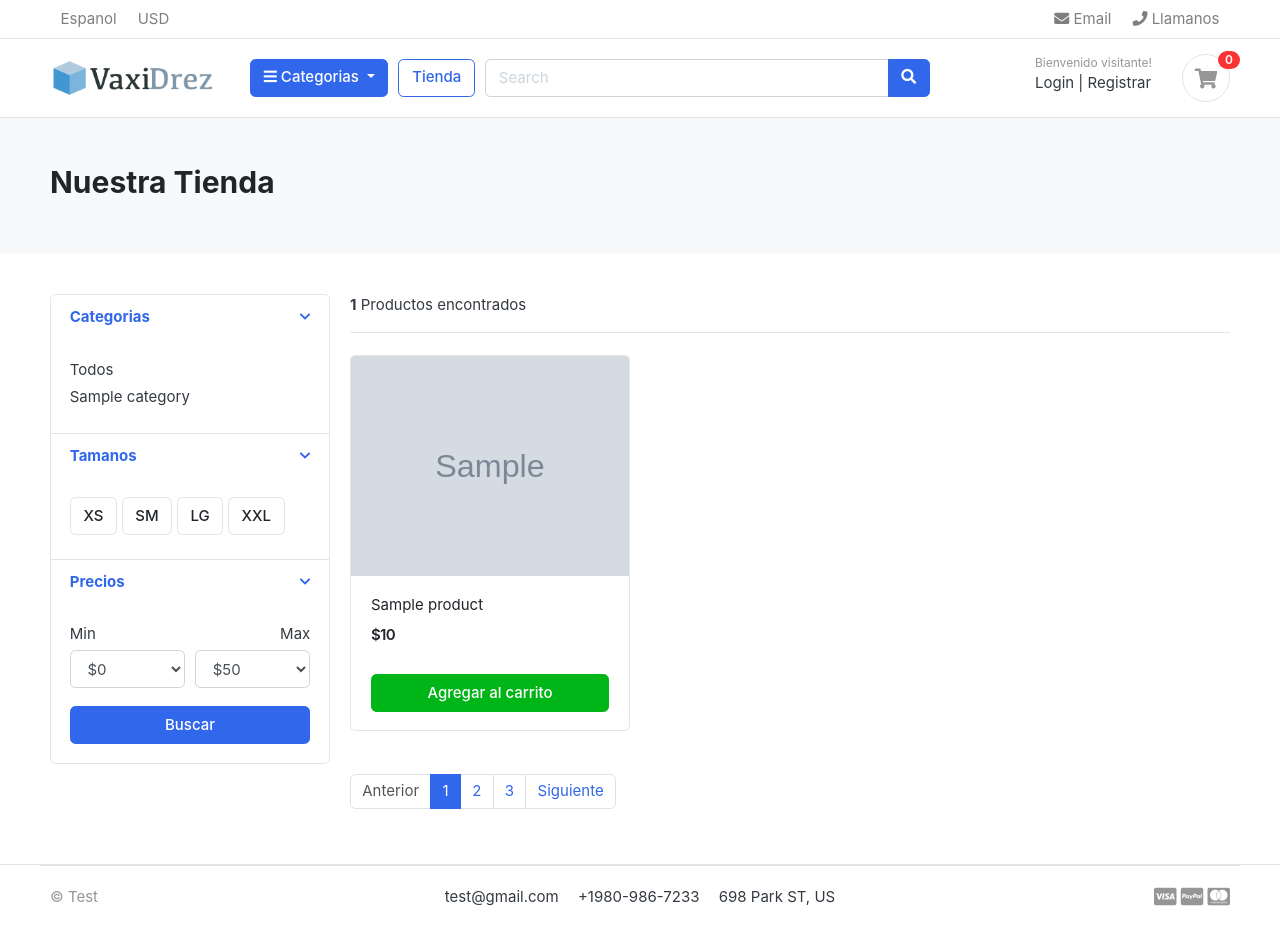
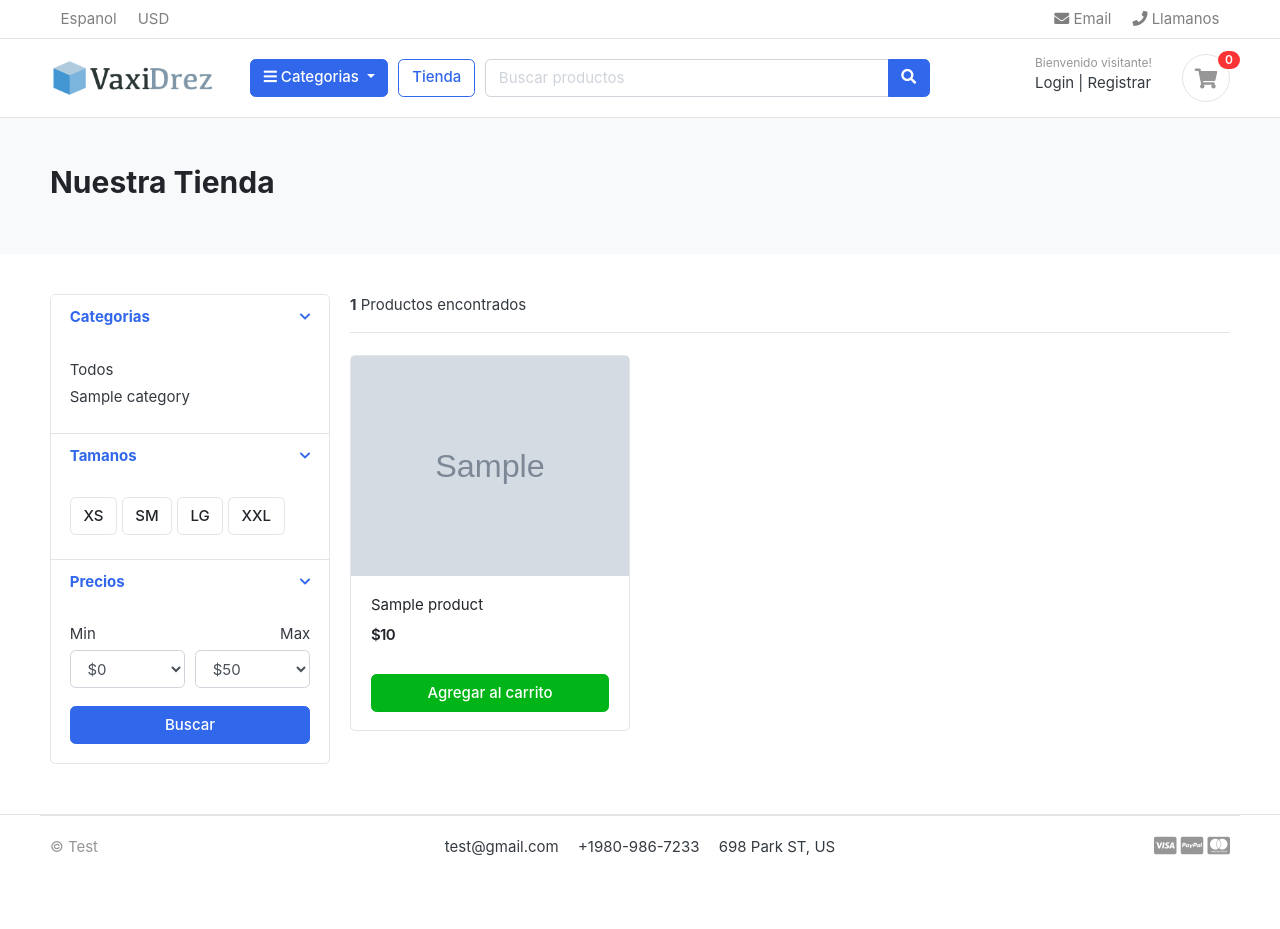
Before and after one commit to JasoSalgado/Ecommerce, a Django app: page /store/ in a window 1280 px wide. After the commit the page ends 856 px from the top, so only its background shows below. Run offline with Django 4.2, Linux system fonts and the light colour scheme; tables that the repository leaves empty hold one stand-in row (values such as "Sample post"); grey boxes marked "Sample" are stand-in pictures; some web fonts are replaced.

Commit message:
ADD: search by keyword

```diff
--- a/store/urls.py
+++ b/store/urls.py
@@ -5,6 +5,7 @@ from . import views
 
 urlpatterns = [
     path("", views.store, name="store"),
-    path("<slug:category_slug>/", views.store, name="products_by_category"),
-    path("<slug:category_slug>/<slug:product_slug>/", views.product_detail, name="product_detail"),
+    path("category/<slug:category_slug>/", views.store, name="products_by_category"),
+    path("category/<slug:category_slug>/<slug:product_slug>/", views.product_detail, name="product_detail"),
+    path("search/", views.search, name="search"),
 ]
--- a/store/views.py
+++ b/store/views.py
@@ -1,6 +1,10 @@
 # store/views.py
 # Django modules
+from genericpath import exists
+from multiprocessing import context
 from django.shortcuts import render, get_object_or_404
+from django.core.paginator import EmptyPage, PageNotAnInteger, Paginator
+from django.db.models import Q
 
 # My modules
 from .models import Product
@@ -15,16 +19,24 @@ def store(request, category_slug=None):
 
     if category_slug != None:
         categories = get_object_or_404(Category, slug=category_slug)
-        products = Product.objects.filter(category=categories, is_available=True)
+        products = Product.objects.filter(category=categories, is_available=True).order_by("id")
+        paginator = Paginator(products, 5)
+        page = request.GET.get("page")
+        paged_products = paginator.get_page(page)
         product_count = products.count()
+
 
     else:
          # An istance loads all data from model product
-        products = Product.objects.all().filter(is_available=True)
+        products = Product.objects.all().filter(is_available=True).order_by("id")
+        # Paginator
+        paginator = Paginator(products, 5)
+        page = request.GET.get("page")
+        paged_products = paginator.get_page(page)
         product_count = products.count()
 
     context = {
-        'products': products,
+        'products': paged_products,
         'product_count': product_count,
     }
     return render(request, "store/store.html", context)
@@ -47,3 +59,21 @@ def product_detail(request, category_slug, product_slug):
     }
 
     return render(request, "store/product_detail.html", context)
+
+
+def search(request):
+    """
+    Bar search
+    """
+    if "keyword" in request.GET:
+        keyword = request.GET["keyword"]
+
+        if keyword:
+            products = Product.objects.order_by("-created_date").filter(Q(description__icontains=keyword) | Q(product_name__icontains=keyword))
+            product_count= products.count()
+    context = {
+        "products": products,
+        "product_count": product_count,
+    }
+
+    return render(request, "store/store.html", context)
--- a/templates/includes/navbar.html
+++ b/templates/includes/navbar.html
@@ -49,9 +49,10 @@
         </div> <!-- col.// -->
         <a href="{% url 'store' %}" class="btn btn-outline-primary">Tienda</a>
         <div class="col-lg  col-md-6 col-sm-12 col">
-            <form action="#" class="search">
+
+            <form action="{% url 'search' %}" class="search">
                 <div class="input-group w-100">
-                    <input type="text" class="form-control" style="width:60%;" placeholder="Search">
+                    <input type="text" class="form-control" style="width:60%;" placeholder="Buscar productos" name="keyword">
 
                     <div class="input-group-append">
                       <button class="btn btn-primary" type="submit">
@@ -60,6 +61,7 @@
                     </div>
                 </div>
             </form> <!-- search-wrap .end// -->
+
         </div> <!-- col.// -->
         <div class="col-lg-3 col-sm-6 col-8 order-2 order-lg-3">
                     <div class="d-flex justify-content-end mb-3 mb-lg-0">
--- a/templates/store/store.html
+++ b/templates/store/store.html
@@ -125,6 +125,7 @@
     </header><!-- sect-heading -->
 
     <div class="row">
+        {% if products %}
             {% for product in products %}
                 <div class="col-md-4">
                     <figure class="card card-product-grid">
@@ -146,19 +147,40 @@
                     </figure>
                 </div> <!-- col.// -->
             {% endfor %}
+        {% else %}
+            <div>
+                <h2>No se encontraron resultados. Intenta más tarde.</h2>
+            </div>
+        {% endif %}
 
 
     </div> <!-- row end.// -->
 
 
     <nav class="mt-4" aria-label="Page navigation sample">
+      {% if products.has_other_pages %}
         <ul class="pagination">
+            {% if products.has_previous %}
+                <li class="page-item"><a class="page-link" href="?page={{ products.previous_page_number }}">Anterior</a></li>
+            {% else %}
                 <li class="page-item disabled"><a class="page-link" href="#">Anterior</a></li>
-        <li class="page-item active"><a class="page-link" href="#">1</a></li>
-        <li class="page-item"><a class="page-link" href="#">2</a></li>
-        <li class="page-item"><a class="page-link" href="#">3</a></li>
-        <li class="page-item"><a class="page-link" href="#">Siguiente</a></li>
+            {% endif %}
+
+            {% for i in products.paginator.page_range %}
+                {% if products.number == i %}
+                    <li class="page-item active"><a class="page-link" href="#">{{ i }}</a></li>
+                {% else %}
+                    <li class="page-item"><a class="page-link" href="?page={{ i }}">{{ i }}</a></li>
+                {% endif %}
+            {% endfor %}
+
+            {% if products.has_next %}
+                <li class="page-item"><a class="page-link" href="?page={{ products.next_number }}">Siguiente</a></li>
+            {% else %}
+                <li class="page-item disabled"><a class="page-link" href="#">Siguiente</a></li>
+            {% endif %}
         </ul>
+    {% endif %}
     </nav>
 
         </main> <!-- col.// -->
```
Lines whose indentation alone changed are shown as unchanged.
